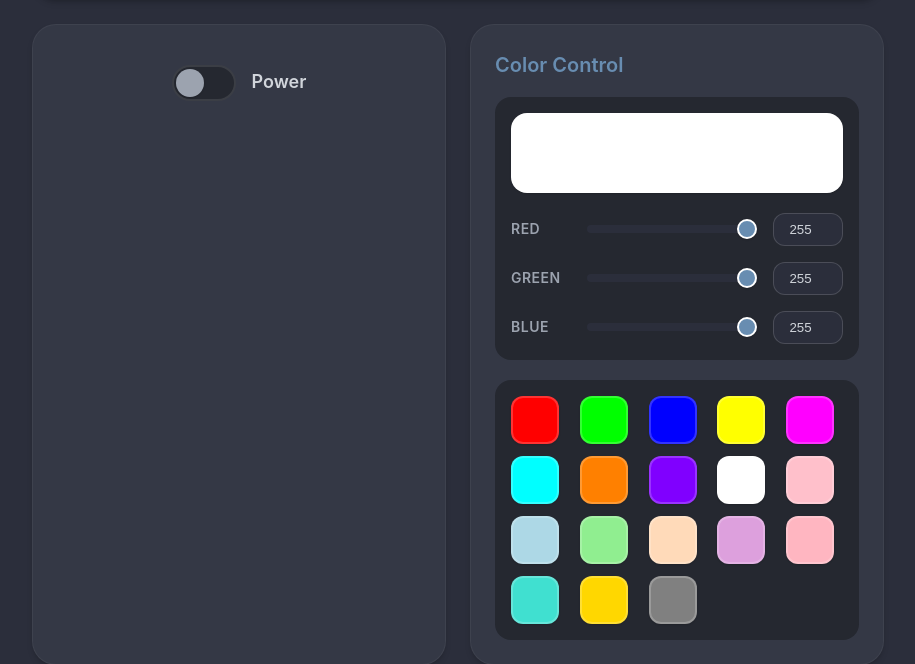
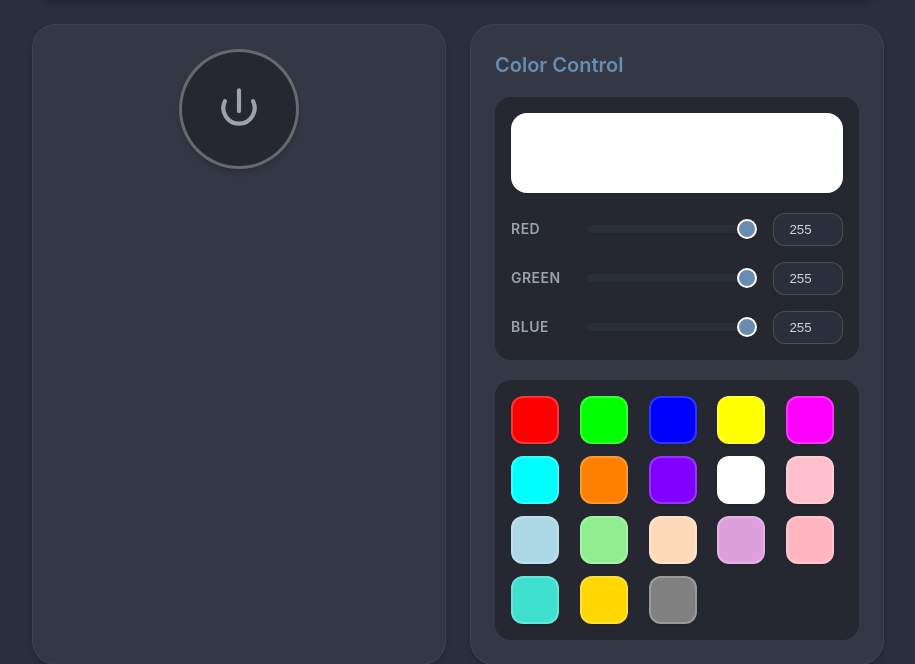
Before and after one commit to pepperonas/lichtwerk-controller, a Flask app: page / in a window 1280 px wide. Shown: the part 130-794 px from the top of the page, without its empty margins (182-1097 px from the left). Run offline with Flask 3, Linux system fonts and the light colour scheme.

Commit message:
Redesign power toggle as circular power button
- Replaced toggle switch with modern circular power button design
- Added power symbol SVG icon with 120px diameter circular button
- Implemented gradient background and glow effect when active
- Added smooth transitions and hover/click animations
- Updated JavaScript to handle click events instead of checkbox changes

🤖 Generated with [Claude Code](https://claude.ai/code)

Co-Authored-By: Claude <noreply@anthropic.com>

```diff
--- a/static/css/style.css
+++ b/static/css/style.css
@@ -203,68 +203,55 @@ h4 {
 }
 
 
-/* Power Switch */
-.power-control {
+/* Power Button */
+.power-button {
+    width: 120px;
+    height: 120px;
+    border-radius: 50%;
+    border: 3px solid rgba(255, 255, 255, 0.3);
+    background: var(--background-darker);
+    cursor: pointer;
     display: flex;
     align-items: center;
     justify-content: center;
-    gap: var(--spacing-4);
-    padding: var(--spacing-4);
+    transition: all 0.3s ease;
+    margin: 0 auto var(--spacing-4);
+    position: relative;
+    box-shadow: var(--shadow);
 }
 
-.switch {
-    position: relative;
-    display: inline-block;
-    width: 64px;
-    height: 36px;
+.power-button svg {
+    width: 50px;
+    height: 50px;
+    stroke: var(--text-secondary);
+    stroke-width: 2;
+    fill: none;
+    transition: all 0.3s ease;
 }
 
-.switch input {
-    opacity: 0;
-    width: 0;
-    height: 0;
+.power-button:hover {
+    transform: scale(1.05);
+    border-color: rgba(255, 255, 255, 0.5);
+    box-shadow: var(--shadow-lg);
 }
 
-.slider {
-    position: absolute;
-    cursor: pointer;
-    top: 0;
-    left: 0;
-    right: 0;
-    bottom: 0;
-    background-color: var(--background-darker);
-    transition: all 0.3s ease;
-    border-radius: 36px;
-    border: 2px solid rgba(255, 255, 255, 0.1);
+.power-button:hover svg {
+    stroke: var(--text-primary);
 }
 
-.slider:before {
-    position: absolute;
-    content: "";
-    height: 28px;
-    width: 28px;
-    left: 2px;
-    bottom: 2px;
-    background-color: var(--text-secondary);
-    transition: all 0.3s ease;
-    border-radius: 50%;
-    box-shadow: var(--shadow-sm);
+.power-button.active {
+    background: linear-gradient(135deg, var(--accent-green), var(--accent-blue));
+    border-color: var(--accent-green);
+    box-shadow: 0 0 30px rgba(156, 182, 143, 0.5);
 }
 
-input:checked + .slider {
-    background-color: var(--accent-green);
-    border-color: var(--accent-green);
+.power-button.active svg {
+    stroke: white;
+    filter: drop-shadow(0 0 5px rgba(255, 255, 255, 0.5));
 }
 
-input:checked + .slider:before {
-    transform: translateX(28px);
-    background-color: white;
-}
-
-.power-label {
-    font-size: 1.125rem;
-    font-weight: 600;
-    color: var(--text-primary);
+.power-button:active {
+    transform: scale(0.95);
 }
 
 /* Color Picker */
--- a/static/js/app.js
+++ b/static/js/app.js
@@ -12,7 +12,7 @@ class LichtwerkController {
 
     initializeElements() {
         // Power control
-        this.powerToggle = document.getElementById('power-toggle');
+        this.powerButton = document.getElementById('power-btn');
 
         // Color controls
         this.colorDisplay = document.getElementById('color-display');
@@ -48,9 +48,10 @@ class LichtwerkController {
     }
 
     attachEventListeners() {
-        // Power toggle
-        this.powerToggle.addEventListener('change', () => {
-            this.setPower(this.powerToggle.checked);
+        // Power button
+        this.powerButton.addEventListener('click', () => {
+            const isActive = this.powerButton.classList.contains('active');
+            this.setPower(!isActive);
         });
 
         // Color sliders
@@ -178,7 +179,11 @@ class LichtwerkController {
 
     updateUI(status) {
         // Power
-        this.powerToggle.checked = status.power;
+        if (status.power) {
+            this.powerButton.classList.add('active');
+        } else {
+            this.powerButton.classList.remove('active');
+        }
 
         // Color
         this.setColorValues(status.color.r, status.color.g, status.color.b);
@@ -228,9 +233,20 @@ class LichtwerkController {
     async setPower(power) {
         try {
             await this.apiCall('power', 'POST', { power });
+            // Update button state immediately
+            if (power) {
+                this.powerButton.classList.add('active');
+            } else {
+                this.powerButton.classList.remove('active');
+            }
         } catch (error) {
             console.error('Failed to set power:', error);
-            this.powerToggle.checked = !power; // Revert on error
+            // Revert button state on error
+            if (power) {
+                this.powerButton.classList.remove('active');
+            } else {
+                this.powerButton.classList.add('active');
+            }
         }
     }
 
--- a/templates/index.html
+++ b/templates/index.html
@@ -25,12 +25,10 @@
         <main>
             <!-- Power Control -->
             <section class="control-section">
-                <div class="power-control">
-                    <label class="switch">
-                        <input type="checkbox" id="power-toggle">
-                        <span class="slider round"></span>
-                    </label>
-                    <span class="power-label">Power</span>
+                <div class="power-button" id="power-btn">
+                    <svg viewBox="0 0 24 24">
+                        <path d="M12 3v10M5.25 8.25A7.5 7.5 0 1 0 18.75 8.25" stroke-linecap="round"></path>
+                    </svg>
                 </div>
             </section>
 
```
